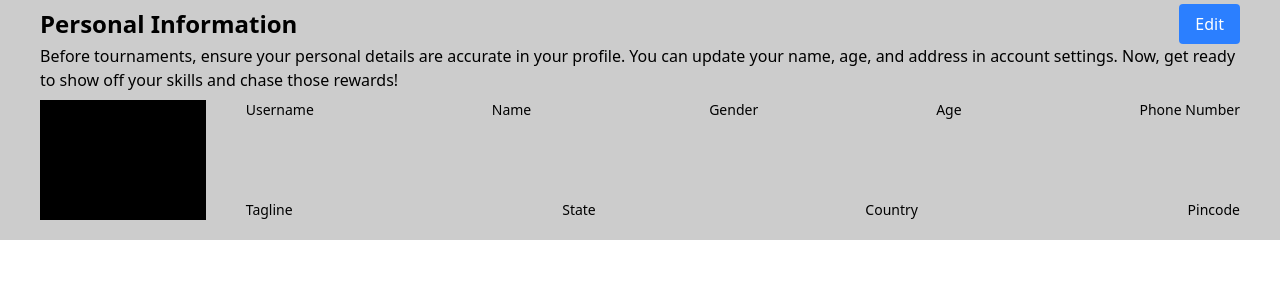
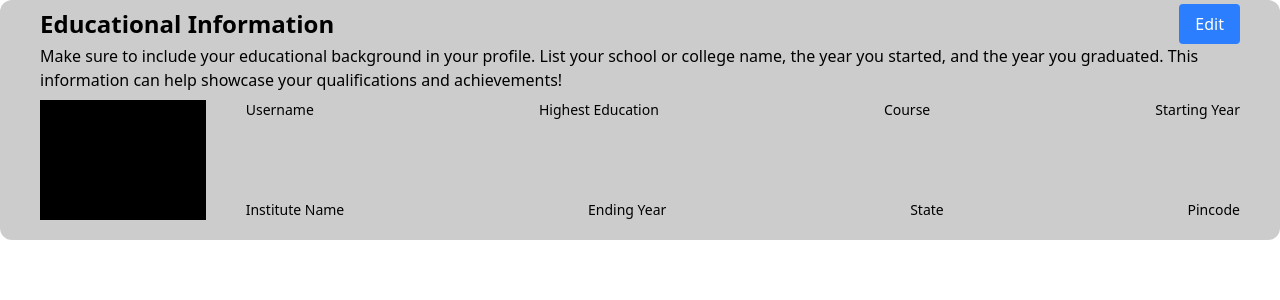
Before and after one commit to ayeeesaket/AssembleFF, a React (Vite) app: page / in a window 1280 px wide. Shown: the top 300 px of the page. Built offline with nearby package versions, Linux system fonts and the light colour scheme.

Commit message:
another card added

```diff
--- a/src/App.jsx
+++ b/src/App.jsx
@@ -1,12 +1,14 @@
 import React from 'react'
 import Body from './component/Body'
-import PersonalInfoCard from './component/PersonalInfoCard'
+import PersonalInfoCard from './component/cards/PersonalInfoCard'
+import EducationInfoCard from './component/cards/EducationInfoCard'
 
 const App = () => {
   return (
     <>
       {/* <Body />   */}
-      <PersonalInfoCard/>
+      {/* <PersonalInfoCard/> */}
+      <EducationInfoCard/>
     </>
   )
 }
--- /dev/null
+++ b/src/component/cards/EducationInfoCard.jsx
@@ -0,0 +1,75 @@
+import React from 'react'
+
+const EducationInfoCard = ({
+    username,
+    highestEducation,
+    course,
+    startingYear,
+    institutionName,
+    endingYear,
+    state,
+    eduPinCode }
+) => {
+  return (
+    <>
+      <div className="main-div h-[30vh] w-full  bg-black/20 backdrop-blur-xl px-10 py-1 rounded-xl">
+        <div className="heading flex justify-between items-center">
+          <h1 className="text-2xl font-bold">Educational Information</h1>
+          <button className="bg-blue-500 text-white px-4 py-2 rounded">
+            Edit
+          </button>
+        </div>
+        <div className="text ">
+          Make sure to include your educational background in your profile. List
+          your school or college name, the year you started, and the year you
+          graduated. This information can help showcase your qualifications and
+          achievements!
+        </div>
+        <div className="content flex gap-10 mt-2 ">
+          <div className="left h-[15vh] w-50 bg-black"> image</div>
+          <div className="right w-full flex flex-col justify-between">
+            <div className="right-top w-full flex justify-between">
+              <div>
+                <div className="text-sm ">Username</div>{" "}
+                <div className="text-base font-medium">{username} </div>{" "}
+              </div>
+              <div>
+                <div className="text-sm ">Highest Education</div>{" "}
+                <div className="text-base font-medium">{highestEducation} </div>{" "}
+              </div>
+              <div>
+                <div className="text-sm ">Course</div>{" "}
+                <div className="text-base font-medium">{course} </div>{" "}
+              </div>
+
+              <div>
+                <div className="text-sm ">Starting Year</div>{" "}
+                <div className="text-base font-medium">{startingYear} </div>{" "}
+              </div>
+            </div>
+            <div className="right-bottom w-full flex justify-between">
+              <div>
+                <div className="text-sm ">Institute Name</div>{" "}
+                <div className="text-base font-medium">{institutionName} </div>{" "}
+              </div>
+              <div>
+                <div className="text-sm ">Ending Year</div>{" "}
+                <div className="text-base font-medium">{endingYear} </div>{" "}
+              </div>
+              <div>
+                <div className="text-sm ">State</div>{" "}
+                <div className="text-base font-medium">{state} </div>{" "}
+              </div>
+              <div>
+                <div className="text-sm ">Pincode</div>{" "}
+                <div className="text-base font-medium">{eduPinCode} </div>{" "}
+              </div>
+            </div>
+          </div>
+        </div>
+      </div>
+    </>
+  );
+};
+
+export default EducationInfoCard
--- /dev/null
+++ b/src/component/cards/GamingInfoCard.jsx
@@ -0,0 +1,11 @@
+import React from 'react'
+
+const GamingInfoCard = ({username , }) => {
+  return (
+    <div>
+
+    </div>
+  )
+}
+
+export default GamingInfoCard
```
Also changed, not shown: src/component/cards/PersonalInfoCard.jsx (renamed from src/component/PersonalInfoCard.jsx).
